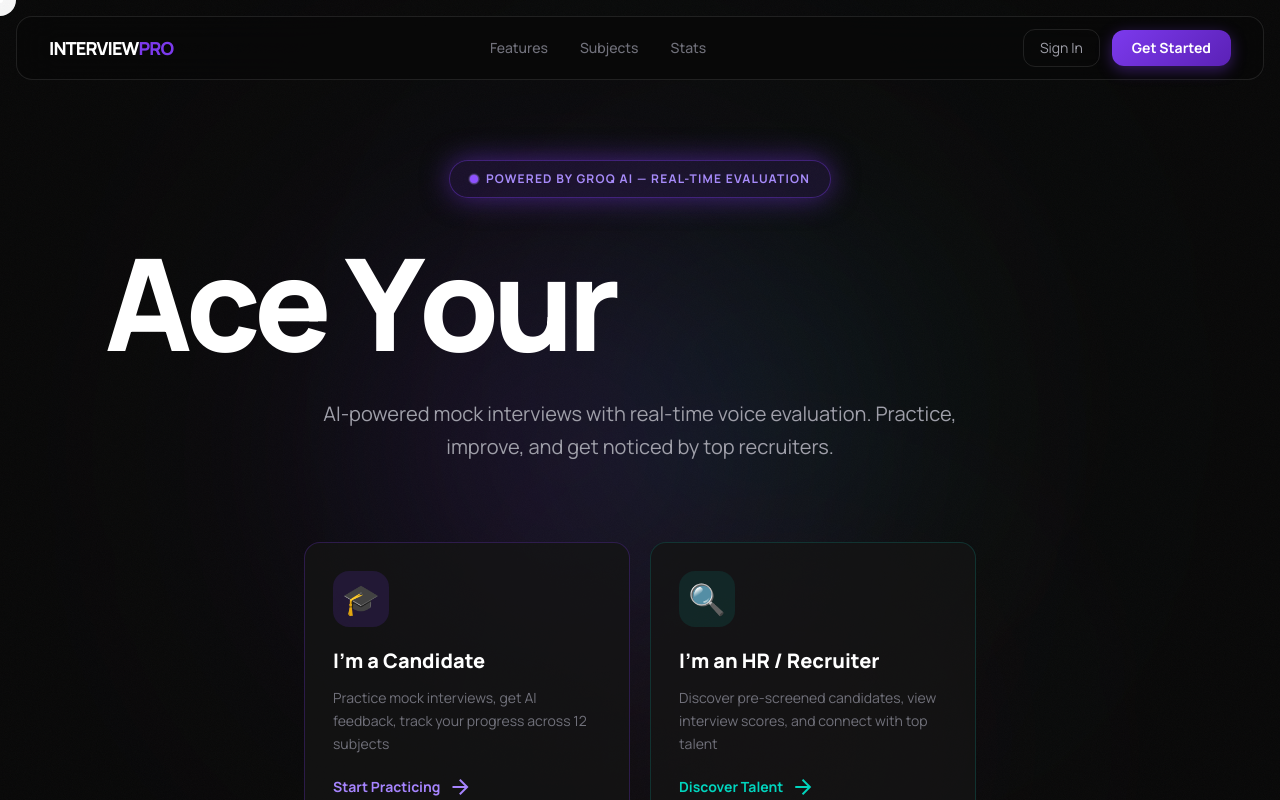
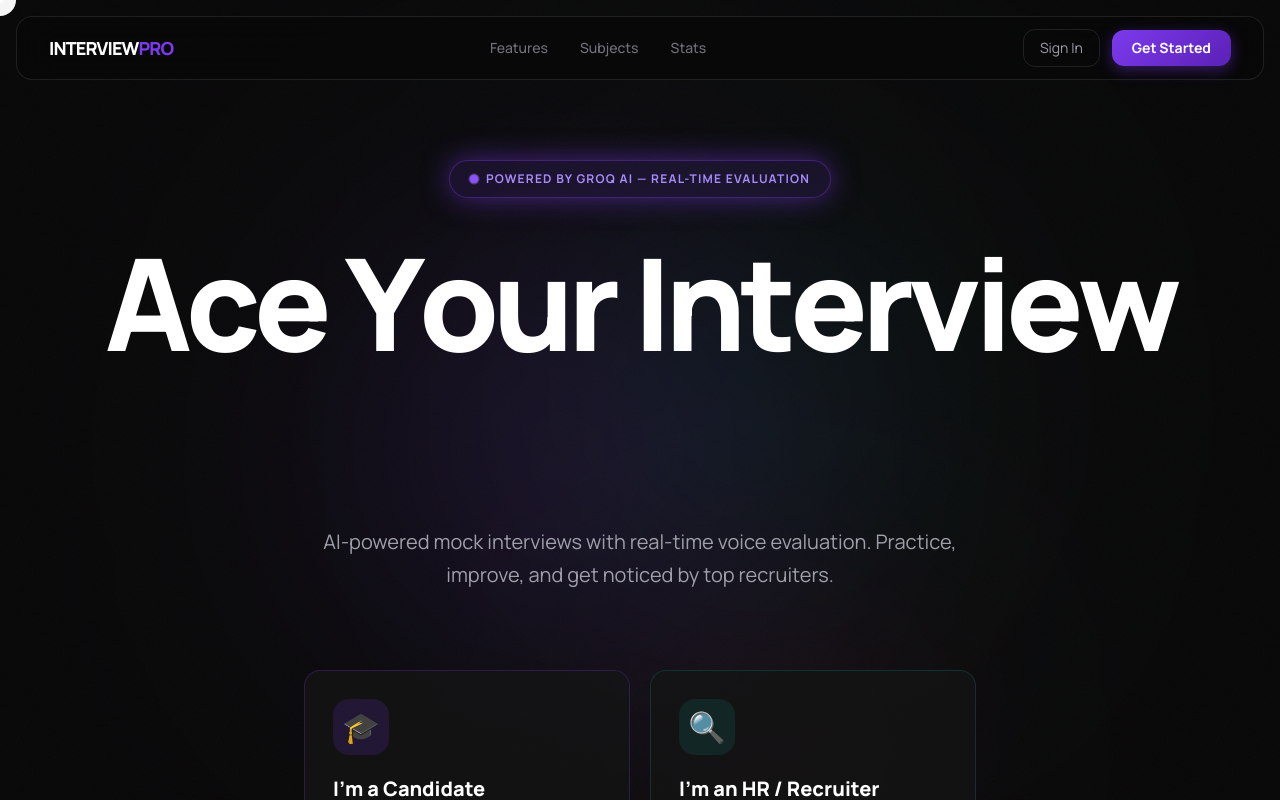
Before and after one commit to irounak14/interviewPro, a React (Vite) app in the folder client/: page / in a window 1280 px wide. Shown: the top 800 px of the page. Built offline with nearby package versions, Linux system fonts and the light colour scheme.

Commit message:
Landing page-error-solved

```diff
--- a/client/src/pages/Landing.jsx
+++ b/client/src/pages/Landing.jsx
@@ -389,7 +389,7 @@ export default function Landing() {
         <h1 ref={heroTitleRef}
           className="text-7xl md:text-9xl font-black tracking-tighter mb-8 leading-none"
           style={{ perspective: '1000px' }}>
-          Ace Your{' '}
+          Ace Your Interview{' '}
           <span style={{
             background: 'linear-gradient(135deg, #a78bfa 0%, #7c3aed 40%, #ec4899 100%)',
             WebkitBackgroundClip: 'text',
```
